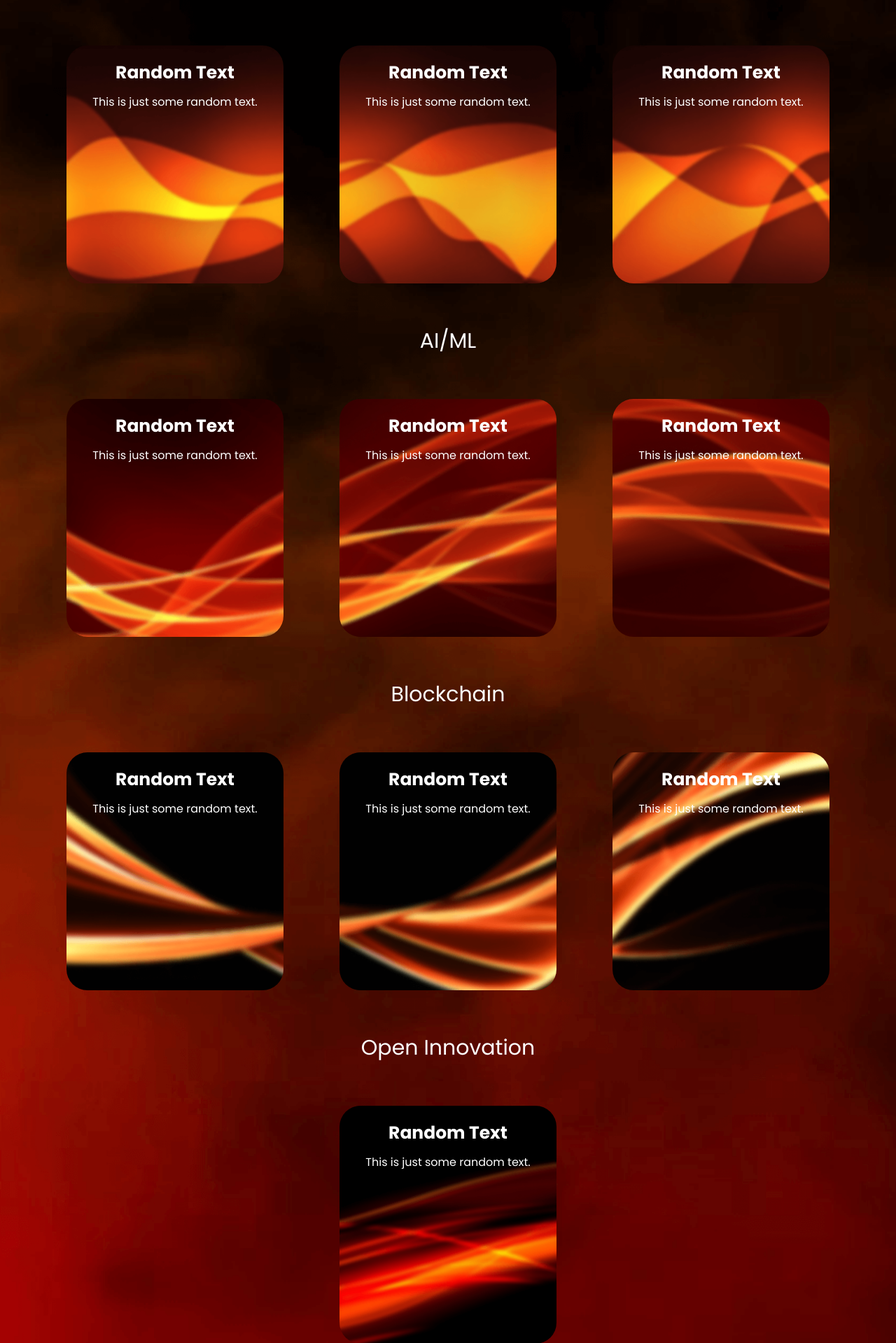
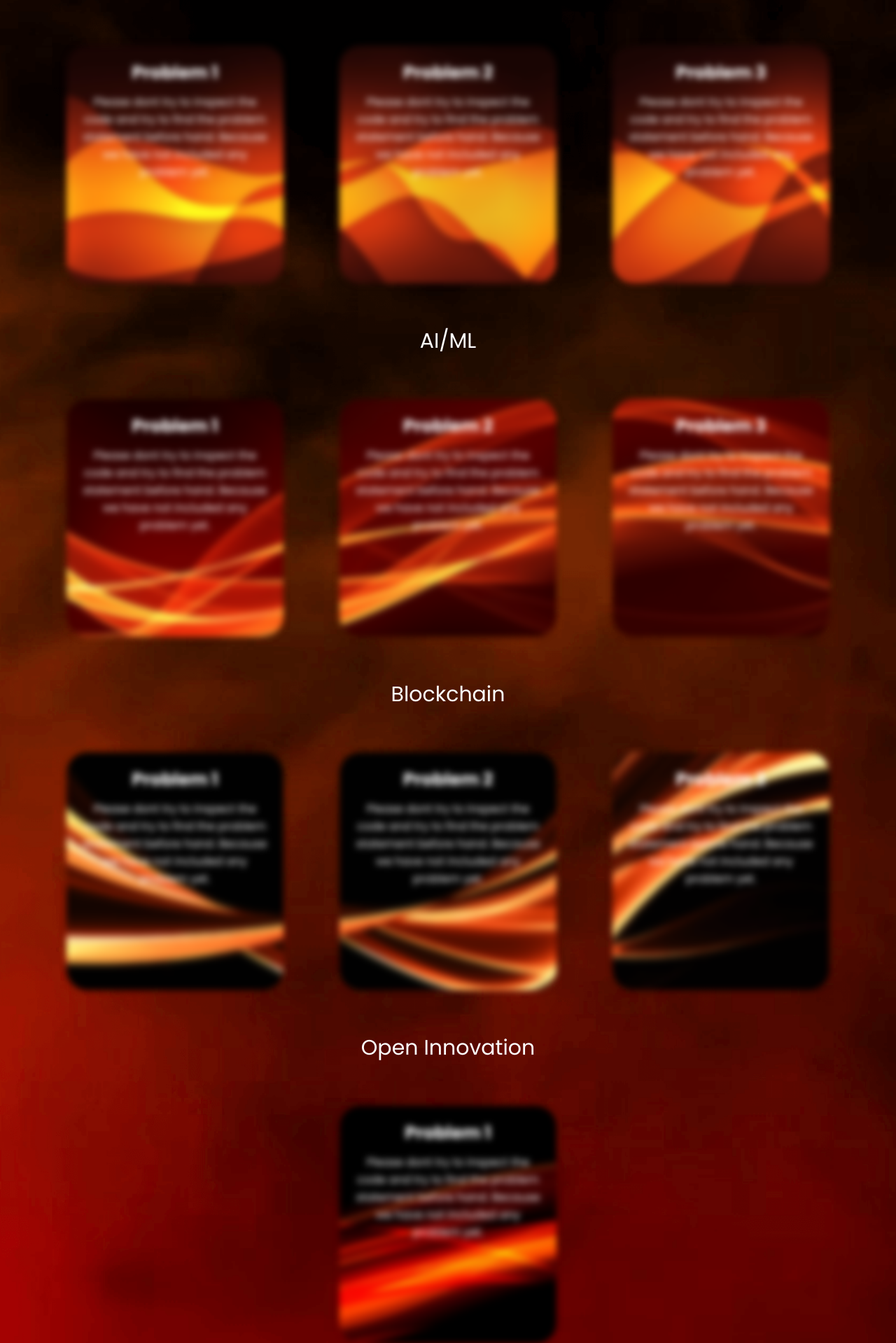
Before and after one commit to ShaneCoelho/HackXWebsite, a React (Create React App) app: page / in a window 1280 px wide. Shown: the part 8901-10820 px from the top of the page at 70% size. Built offline with nearby package versions, Linux system fonts and the light colour scheme.

Commit message:
Problem Statement Blur

```diff
--- a/src/pages/ChiefGuest/ChiefGuest.css
+++ b/src/pages/ChiefGuest/ChiefGuest.css
@@ -4,7 +4,7 @@
     background-image: url("../../assets/ChiefGuest/background.jpeg");
     background-size: cover;
     background-repeat: no-repeat;
-    background-attachment: fixed;
+    /* background-attachment: fixed; */
     font-family: Arial, sans-serif;
 }
 
@@ -14,7 +14,10 @@ header {
 }
 
 header h1 {
+    font-size: 3.7rem;
+    margin-bottom: 20px;
     color: white;
+    font-weight: 500;
 }
 
 main {
--- a/src/pages/ChiefGuest/ChiefGuest.js
+++ b/src/pages/ChiefGuest/ChiefGuest.js
@@ -11,7 +11,7 @@ const ChiefGuest =()=>{
     return(
 <section className="bodyb">
     <header>
-        <h1>Guest</h1>
+        <h1>Chief Guest</h1>
     </header>
     <main>
         <div className="cardb">
--- a/src/pages/ProblemStatement/ProblemStatement.css
+++ b/src/pages/ProblemStatement/ProblemStatement.css
@@ -55,6 +55,8 @@
     background-image: url('../../assets/ProblemStatement/CardW1.png');
     background-size: cover;
     color: white;
+    filter: blur(5px); /* Adjust the blur amount as needed */
+    z-index: -1;
     /* transition: transform 0.3s ease; Add transition for smooth effect */
 }
 
@@ -72,6 +74,8 @@
     background-image: url('../../assets/ProblemStatement/CardW2.png');
     background-size: cover;
     color: white;
+    filter: blur(5px); /* Adjust the blur amount as needed */
+    z-index: -1;
 }
 
 .card-web-3 {
@@ -83,6 +87,8 @@
     background-image: url('../../assets/ProblemStatement/CardW3.png');
     background-size: cover;
     color: white;
+    filter: blur(5px); /* Adjust the blur amount as needed */
+    z-index: -1;
 }
 
 .card-ai-1 {
@@ -94,6 +100,8 @@
     background-image: url('../../assets/ProblemStatement/CardA1.png');
     background-size: cover;
     color: white;
+    filter: blur(5px); /* Adjust the blur amount as needed */
+    z-index: -1;
 }
 
 .card-ai-2 {
@@ -105,6 +113,8 @@
     background-image: url('../../assets/ProblemStatement/CardA2.png');
     background-size: cover;
     color: white;
+    filter: blur(5px); /* Adjust the blur amount as needed */
+    z-index: -1;
 }
 
 .card-ai-3 {
@@ -116,6 +126,8 @@
     background-image: url('../../assets/ProblemStatement/CardA3.png');
     background-size: cover;
     color: white;
+    filter: blur(5px); /* Adjust the blur amount as needed */
+    z-index: -1;
 }
 
 .card-block-1 {
@@ -127,6 +139,8 @@
     background-image: url('../../assets/ProblemStatement/CardB1.png');
     background-size: cover;
     color: white;
+    filter: blur(5px); /* Adjust the blur amount as needed */
+    z-index: -1;
 }
 
 .card-block-2 {
@@ -138,6 +152,8 @@
     background-image: url('../../assets/ProblemStatement/CardB2.png');
     background-size: cover;
     color: white;
+    filter: blur(5px); /* Adjust the blur amount as needed */
+    z-index: -1;
 }
 
 .card-block-3 {
@@ -149,6 +165,8 @@
     background-image: url('../../assets/ProblemStatement/CardB3.png');
     background-size: cover;
     color: white;
+    filter: blur(5px); /* Adjust the blur amount as needed */
+    z-index: -1;
 }
 
 .card-open-1 {
@@ -160,6 +178,8 @@
     background-image: url('../../assets/ProblemStatement/CardO1.png');
     background-size: cover;
     color: white;
+    filter: blur(5px); /* Adjust the blur amount as needed */
+    z-index: -1;
 }
 
 
@@ -181,7 +201,7 @@ p {
 
 @media screen and (max-width: 768px) {
     .card-web-1 {
-        width: 250px;
+        width: 270px;
         /* Adjusted width for phone view */
         height: 340px;
         /* Height remains the same */
@@ -189,7 +209,7 @@ p {
     }
 
     .card-web-2 {
-        width: 250px;
+        width: 270px;
         /* Adjusted width for phone view */
         height: 340px;
         /* Height remains the same */
@@ -197,7 +217,7 @@ p {
     }
 
     .card-web-3 {
-        width: 250px;
+        width: 270px;
         /* Adjusted width for phone view */
         height: 340px;
         /* Height remains the same */
@@ -205,7 +225,7 @@ p {
     }
 
     .card-ai-1 {
-        width: 250px;
+        width: 270px;
         /* Adjusted width for phone view */
         height: 340px;
         /* Height remains the same */
@@ -213,7 +233,7 @@ p {
     }
 
     .card-ai-2 {
-        width: 250px;
+        width: 270px;
         /* Adjusted width for phone view */
         height: 340px;
         /* Height remains the same */
@@ -221,7 +241,7 @@ p {
     }
 
     .card-ai-3 {
-        width: 250px;
+        width: 270px;
         /* Adjusted width for phone view */
         height: 340px;
         /* Height remains the same */
@@ -229,7 +249,7 @@ p {
     }
 
     .card-block-1 {
-        width: 250px;
+        width: 270px;
         /* Adjusted width for phone view */
         height: 340px;
         /* Height remains the same */
@@ -237,7 +257,7 @@ p {
     }
 
     .card-block-2 {
-        width: 250px;
+        width: 270px;
         /* Adjusted width for phone view */
         height: 340px;
         /* Height remains the same */
@@ -245,7 +265,7 @@ p {
     }
 
     .card-block-3 {
-        width: 250px;
+        width: 270px;
         /* Adjusted width for phone view */
         height: 340px;
         /* Height remains the same */
@@ -253,7 +273,7 @@ p {
     }
 
     .card-open-1 {
-        width: 250px;
+        width: 270px;
         /* Adjusted width for phone view */
         height: 340px;
         /* Height remains the same */
--- a/src/pages/ProblemStatement/ProblemStatement.js
+++ b/src/pages/ProblemStatement/ProblemStatement.js
@@ -13,20 +13,20 @@ const ProblemStatement=()=>{
 
                 <div className="card-anime">
                     <div className="card-web-1">
-                        <h2>Random Text</h2>
-                        <p>This is just some random text.</p>
+                        <h2>Problem 1</h2>
+                        <p>Please dont try to inspect the code and try to find the problem statement before hand. Because we have not included any problem yet.</p>
                     </div>
                 </div>
             <div className="card-anime">
             <div className="card-web-2">
-                <h2>Random Text</h2>
-                <p>This is just some random text.</p>
+                <h2>Problem 2</h2>
+                <p>Please dont try to inspect the code and try to find the problem statement before hand. Because we have not included any problem yet.</p>
             </div>
         </div>
         <div className="card-anime">
             <div className="card-web-3">
-                <h2>Random Text</h2>
-                <p>This is just some random text.</p>
+                <h2>Problem 3</h2>
+                <p>Please dont try to inspect the code and try to find the problem statement before hand. Because we have not included any problem yet.</p>
             </div>
         </div>
         </div>
@@ -35,20 +35,20 @@ const ProblemStatement=()=>{
         <div className="cards-container">
             <div className="card-anime">
             <div className="card-ai-1">
-                <h2>Random Text</h2>
-                <p>This is just some random text.</p>
+                <h2>Problem 1</h2>
+                <p>Please dont try to inspect the code and try to find the problem statement before hand. Because we have not included any problem yet.</p>
             </div>
         </div>
         <div className="card-anime">
             <div className="card-ai-2">
-                <h2>Random Text</h2>
-                <p>This is just some random text.</p>
+                <h2>Problem 2</h2>
+                <p>Please dont try to inspect the code and try to find the problem statement before hand. Because we have not included any problem yet.</p>
             </div>
         </div>
         <div className="card-anime">
             <div className="card-ai-3">
-                <h2>Random Text</h2>
-                <p>This is just some random text.</p>
+                <h2>Problem 3</h2>
+                <p>Please dont try to inspect the code and try to find the problem statement before hand. Because we have not included any problem yet.</p>
             </div>
         </div>
         </div>
@@ -57,20 +57,20 @@ const ProblemStatement=()=>{
         <div className="cards-container">
             <div className="card-anime">
             <div className="card-block-1">
-                <h2>Random Text</h2>
-                <p>This is just some random text.</p>
+                <h2>Problem 1</h2>
+                <p>Please dont try to inspect the code and try to find the problem statement before hand. Because we have not included any problem yet.</p>
             </div>
         </div>
         <div className="card-anime">
             <div className="card-block-2">
-                <h2>Random Text</h2>
-                <p>This is just some random text.</p>
+                <h2>Problem 2</h2>
+                <p>Please dont try to inspect the code and try to find the problem statement before hand. Because we have not included any problem yet.</p>
             </div>
         </div>
         <div className="card-anime">
             <div className="card-block-3">
-                <h2>Random Text</h2>
-                <p>This is just some random text.</p>
+                <h2>Problem 3</h2>
+                <p>Please dont try to inspect the code and try to find the problem statement before hand. Because we have not included any problem yet.</p>
             </div>
         </div>
         </div>
@@ -79,8 +79,8 @@ const ProblemStatement=()=>{
         <div className="cards-container">
             <div className="card-anime">
             <div className="card-open-1">
-                <h2>Random Text</h2>
-                <p>This is just some random text.</p>
+                <h2>Problem 1</h2>
+                <p>Please dont try to inspect the code and try to find the problem statement before hand. Because we have not included any problem yet.</p>
             </div>
         </div>
         </div>
```
